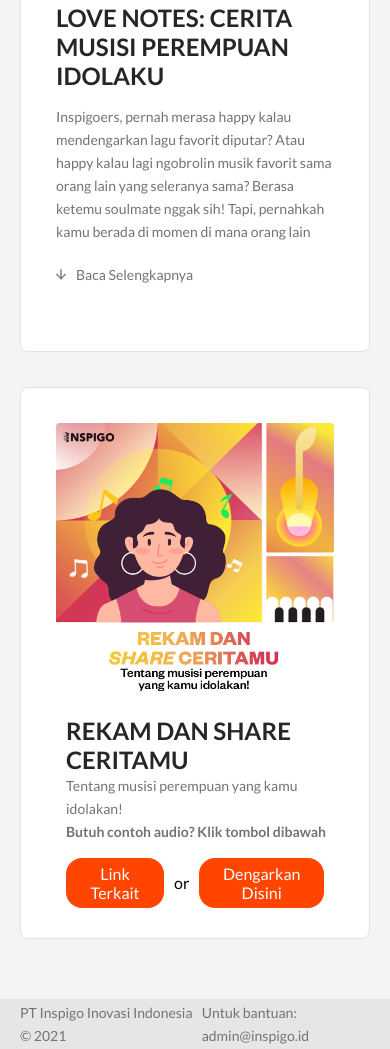
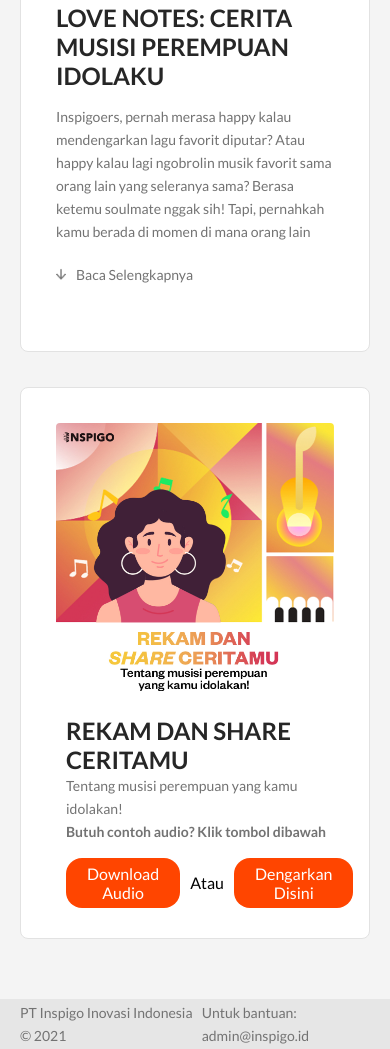
Before and after one commit to saepulmalik27/landing-page-1, a plain HTML site: page public/index.html in a window 390 px wide. Shown: the part 577-1626 px from the top of the page. Drawn offline with Linux system fonts and the light colour scheme.

Commit message:
love notes

```diff
--- a/public/css/main.css
+++ b/public/css/main.css
@@ -208,9 +208,7 @@ ul {
           margin: 10px; }
     @media screen and (max-width: 760px) {
       .content_info {
-        flex-direction: column;
-        justify-content: center;
-        align-items: center; }
+        flex-direction: column; }
         .content_info__post {
           margin-left: 0;
           margin-top: 15px; }
--- a/public/index.html
+++ b/public/index.html
@@ -120,8 +120,8 @@
             </p>
           </div>
           <div class="content_info__post-button">
-            <a href="https://drive.google.com/u/0/uc?id=1y0bctHMdeK19e-evQjESB9lkxy2h-bWL&export=download" target="_blank" >Link Terkait</a>
-            or <a href="https://player.inspigo.id/VNgxmCXcHT?for=corporate" target="_blank" >Dengarkan Disini</a>
+            <a href="https://drive.google.com/u/0/uc?id=1y0bctHMdeK19e-evQjESB9lkxy2h-bWL&export=download" target="_blank" >Download Audio</a>
+            Atau <a href="https://player.inspigo.id/VNgxmCXcHT?for=corporate" target="_blank" >Dengarkan Disini</a>
           </div>
 
 
```
